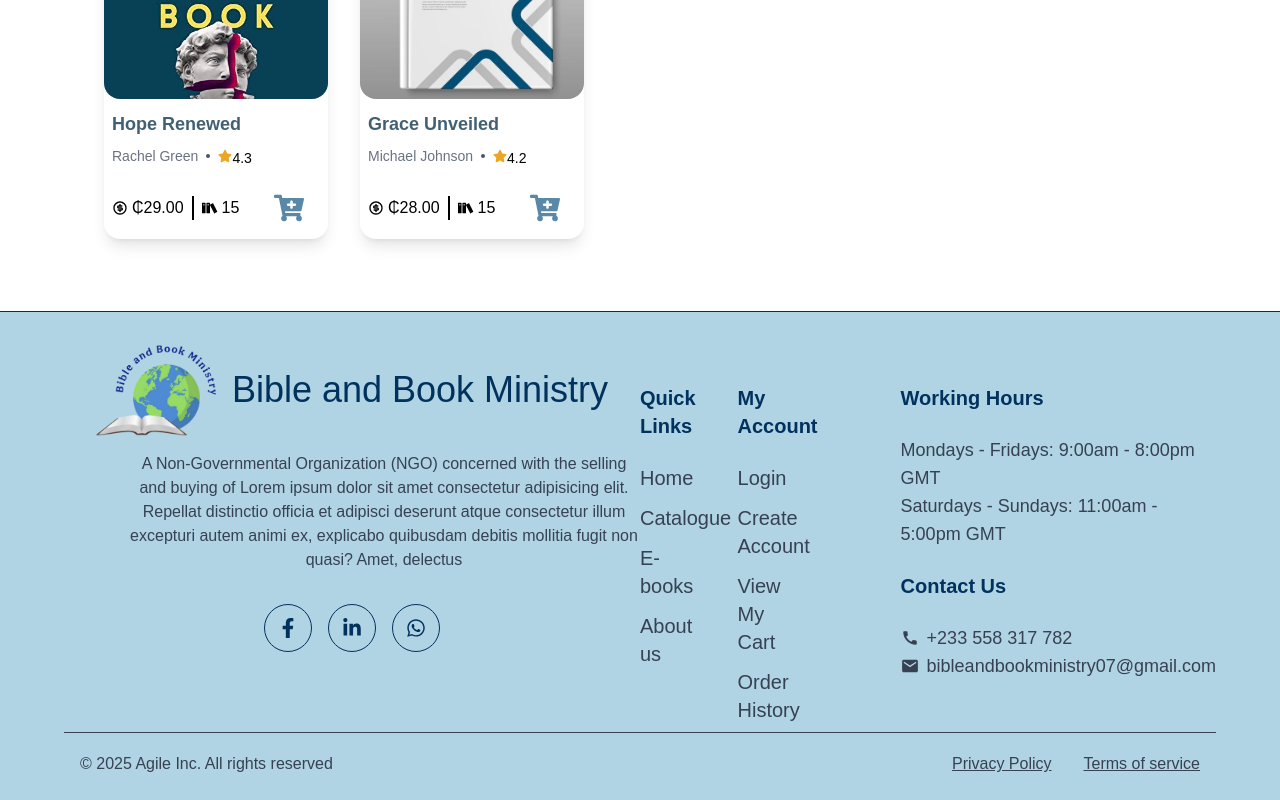
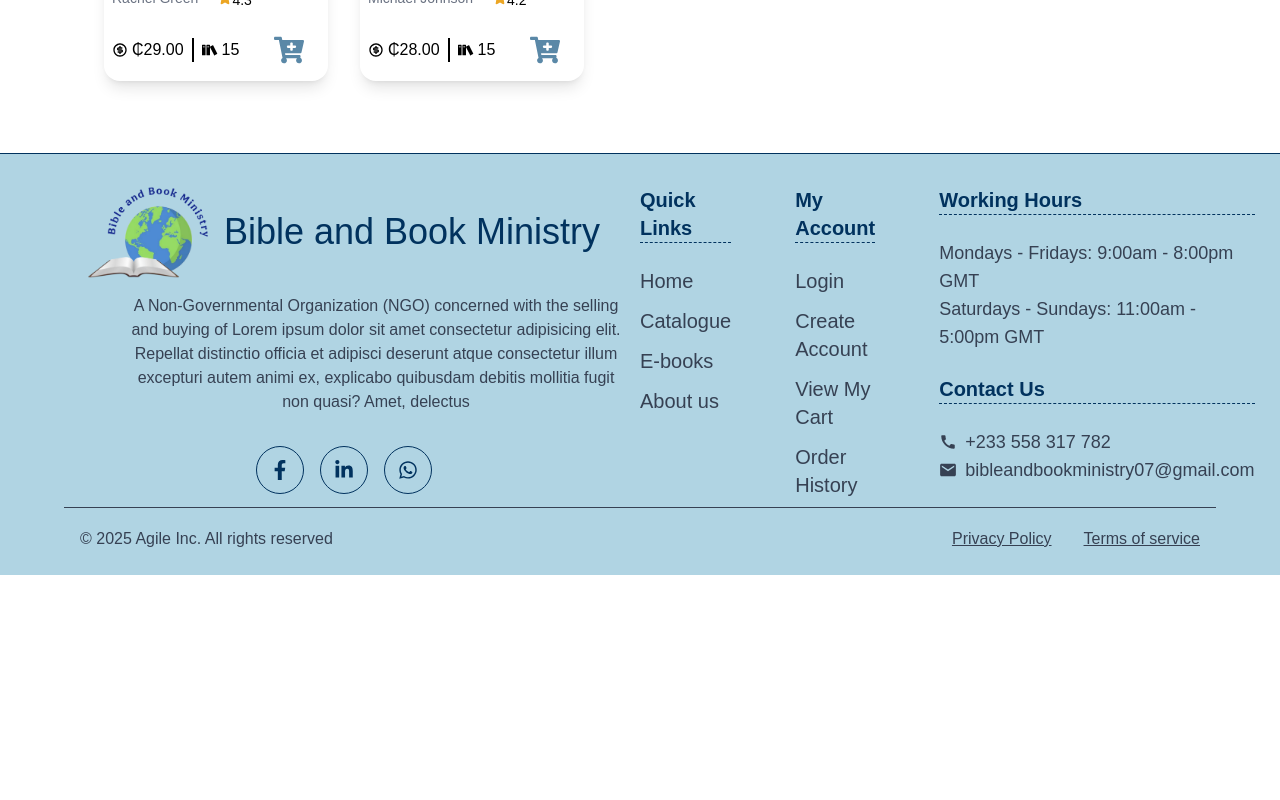
Before and after one commit to AgileMinds48/bible_bookministry-frontend, a Next.js app: page / in a window 1280 px wide. Shown: the part 1959-2759 px from the top of the page. After the commit the page ends 2534 px from the top, so only its background shows below. Built offline with nearby package versions, Linux system fonts and the light colour scheme.

Commit message:
footer resp

```diff
--- a/components/Footer.tsx
+++ b/components/Footer.tsx
@@ -3,6 +3,7 @@ import { li } from 'framer-motion/client'
 import Image from 'next/image'
 import Link from 'next/link'
 import React from 'react'
+import { CiMail } from 'react-icons/ci'
 import { FaFacebookF, FaLinkedinIn, FaWhatsapp } from 'react-icons/fa'
 import { IoMdMail } from 'react-icons/io'
 import { MdCall } from 'react-icons/md'
@@ -17,7 +18,7 @@ const Footer = () => {
   ];
   return (
     <footer className='border-t border-[#01325E] poppins bg-[#B0D4E3]'>
-    <div className=" h-full w-full pt-8 lg:px-16 px-8 flex flex-col justify-between  md:flex-row">
+    <div className=" h-full w-full pt-8 lg:px-16 px-8 flex gap-4 flex-col justify-between  md:flex-row">
         <div className="max-w-xl">
             <div className="flex items-center justify-center gap-4 mb-4">
               <div className="w-30 h-[5.76em] ">
@@ -39,20 +40,20 @@ const Footer = () => {
 
             </div>
         </div>
-        <div className='flex'>
-          <div className="lg:pt-10 grid grid-cols-3 gap-8">
+
+          <div className="md:w-[50%] grid lg:grid-cols-[1fr_1fr_2fr] grid-cols-1 gap-16">
             <div className=" flex flex-col ">
-              <h4 className="text-[#01325E] font-semibold text-xl mb-6 ">Quick Links</h4>
-              <ul className="font-light text-gray-700  flex flex-col gap-3">
+              <h4 className="text-[#01325E] font-semibold text-xl mb-6 border-b border-dashed">Quick Links</h4>
+              <ul className="font-light text-gray-700  flex flex-col gap-3 text-xl">
                 {navItems.map(({label,href},index) => (
                   <Link key={index} href={href} >
-                    <li className='text-xl'>{label} </li>
+                    <li className='text-xl hover:text-[#01325E]'>{label} </li>
                     </Link>
              ))}
               </ul>
             </div>
             <div className="flex flex-col">
-              <h4 className="text-[#01325E] font-semibold mb-6 text-xl">My Account</h4>
+              <h4 className="text-[#01325E] font-semibold mb-6 text-xl border-b border-dashed">My Account</h4>
               <div className="flex-1 flex flex-col  gap-3 text-gray-700 font-light text-xl">
                 <span>Login</span>
                 <span>Create Account</span>
@@ -60,28 +61,31 @@ const Footer = () => {
                 <span>Order History</span>
               </div>
             </div>
-        </div>
-        <div className='lg:pt-10'>
-          <h4 className='text-xl font-semibold mb-6 text-[#01325E]'>Working Hours</h4>
+            <div className=''>
+          <h4 className='text-xl font-semibold mb-6 text-[#01325E] border-b border-dashed'>Working Hours</h4>
           <div className='text-gray-700 text-lg'>
           <p>Mondays - Fridays: 9:00am - 8:00pm GMT</p>
             <p>Saturdays - Sundays: 11:00am - 5:00pm GMT</p>
           </div>
-          <h4 className='text-xl font-semibold mb-6 mt-6 text-[#01325E]'>Contact Us</h4>
+          <h4 className='text-xl font-semibold mb-6 mt-6 text-[#01325E] border-b border-dashed'>Contact Us</h4>
           <div className='text-gray-700 text-lg'>
-            <p className='flex items-center gap-2'><MdCall /> +233 558 317 782</p>
-            <p className='flex items-center gap-2 hover:underline'><IoMdMail /> bibleandbookministry07@gmail.com</p>
+              <p className='flex items-center gap-2'><MdCall />
+                +233 558 317 782</p>
+              <p className='flex items-center gap-2'><IoMdMail />
+                bibleandbookministry07@gmail.com</p>
           </div>
           </div>
-          </div>
+        </div>
+
+
       </div>
-      <div className='px-16 py-2 text-gray-700'>
+      <div className='md:px-16 py-2 text-gray-700'>
         <hr className='w-full h-1  text-gray-700' />
-        <div className='w-full p-4 flex justify-between'>
-          <p>&copy; 2025 Agile Inc. All rights reserved</p>
+        <div className='w-full p-4 flex md:justify-between justify-center flex-wrap'>
+          <p className='whitespace-nowrap'>&copy; 2025 Agile Inc. All rights reserved</p>
           <p className='flex  gap-8'>
-            <span className='underline cursor-pointer'>Privacy Policy</span>
-            <span className='underline cursor-pointer'>Terms of service</span>
+            <span className='underline cursor-pointer whitespace-nowrap'>Privacy Policy</span>
+            <span className='underline cursor-pointer whitespace-nowrap'>Terms of service</span>
           </p>
         </div>
       </div>
--- a/components/Home/Recommended.tsx
+++ b/components/Home/Recommended.tsx
@@ -122,28 +122,35 @@ interface popupDetails {
 
 
   return (
-    <section className='poppins px-10 py-10 bg-[#FAF3E0] h-max  antialiased'>
+    <section className='poppins md:p-10 p-4 bg-[#FAF3E0] h-max  antialiased'>
       <div className='relative'>
-        <div className='flex justify-between items-baseline'>
-          <h1 className='text-4xl font-semibold text-black mb-4'> <span className=' text-transparent bg-clip-text blue-gradient'> Recommended</span> for you </h1>
+        <div className='flex flex-col md:flex-row md:justify-between items-baseline'>
+          <h1 className='md:text-4xl text-2xl font-semibold text-black mb-4'>
+            <span className=' text-transparent bg-clip-text blue-gradient'>
+              Recommended
+            </span>{" "}
+            for you </h1>
           <Link href={"catalogue"}>
-            <p className='underline cursor-pointer flex center gap-2 group'>View all books <span className='-translate-0.5 group-hover:translate-x-2  delay-100 duration-100 transition '><GrNext /></span></p>
+            <p className='underline cursor-pointer flex center gap-2 group'>View all books
+              <button aria-label='proceed-button' className='-translate-0.5 inline-flex group-hover:translate-x-2  delay-100 duration-100 transition '>
+              <GrNext />
+            </button></p>
             </Link>
           </div>
-        <div className='min-h-max overflow-x-scroll hide-scrollbar ' ref={scrollDivRef}>
+        <div className='min-h-max overflow-x-scroll hide-scrollbar' ref={scrollDivRef}>
 
           <div className={`flex shrink-0 gap-4 pl-8 `} >
             <button onClick={handlePrevious} className='absolute top-[50%] -translate-y-[50%] left-0 p-4 bg-black/15 rounded-full hover:bg-black/40 z-10 cursor-pointer text-2xl text-white'><GrPrevious /></button>
             {
             recommendedBooks.map(({ img, title, author, price, rating,id }) => (
-                <div key={id} className='group  cursor-pointer min-w-[25em] max-w-[5%] gap-4 min-h-36 overflow-hidden grid grid-cols-2 p-4  hover:scale-97 transition duration-500'>
+                <div key={id} className='group cursor-pointer md:min-w-[25em] min-w-[15em]  md:min-h-36 max-h-20 gap-4  overflow-hidden grid grid-cols-2 p-4  hover:scale-97 transition duration-500'>
                   <div className='relative border border-[#5D8AA8] h-full shrink-0 group-hover:shadow-lg transition duration-300'>
                     <MdFavorite className={`absolute right-0 top-2 z-10 text-xl cursor-pointer   ${isFav[id] ? "text-red-500 animate-bubble" : "text-[#FAF3E0]"}`} onClick={() => handleFav(id,title,img)} />
                     <Image src={img} alt="image of book" className='w-full h-full object-cover' placeholder='blur' />
                   </div>
                   <div className='relative min-h-full h-max min-w-full flex flex-col py-8'>
                     <div className='text-black'>
-                      <h3 className='line-clamp-3 font-garamond font-semibold leading-8 text-2xl'>{title}</h3>
+                      <h3 className='line-clamp-3 font-garamond font-semibold leading-8 md:text-2xl text-lg '>{title}</h3>
                       <div>
                         <p className='line-clamp-1 poppins font-medium text-xl text-gray-500'>{author}</p>
 
```
